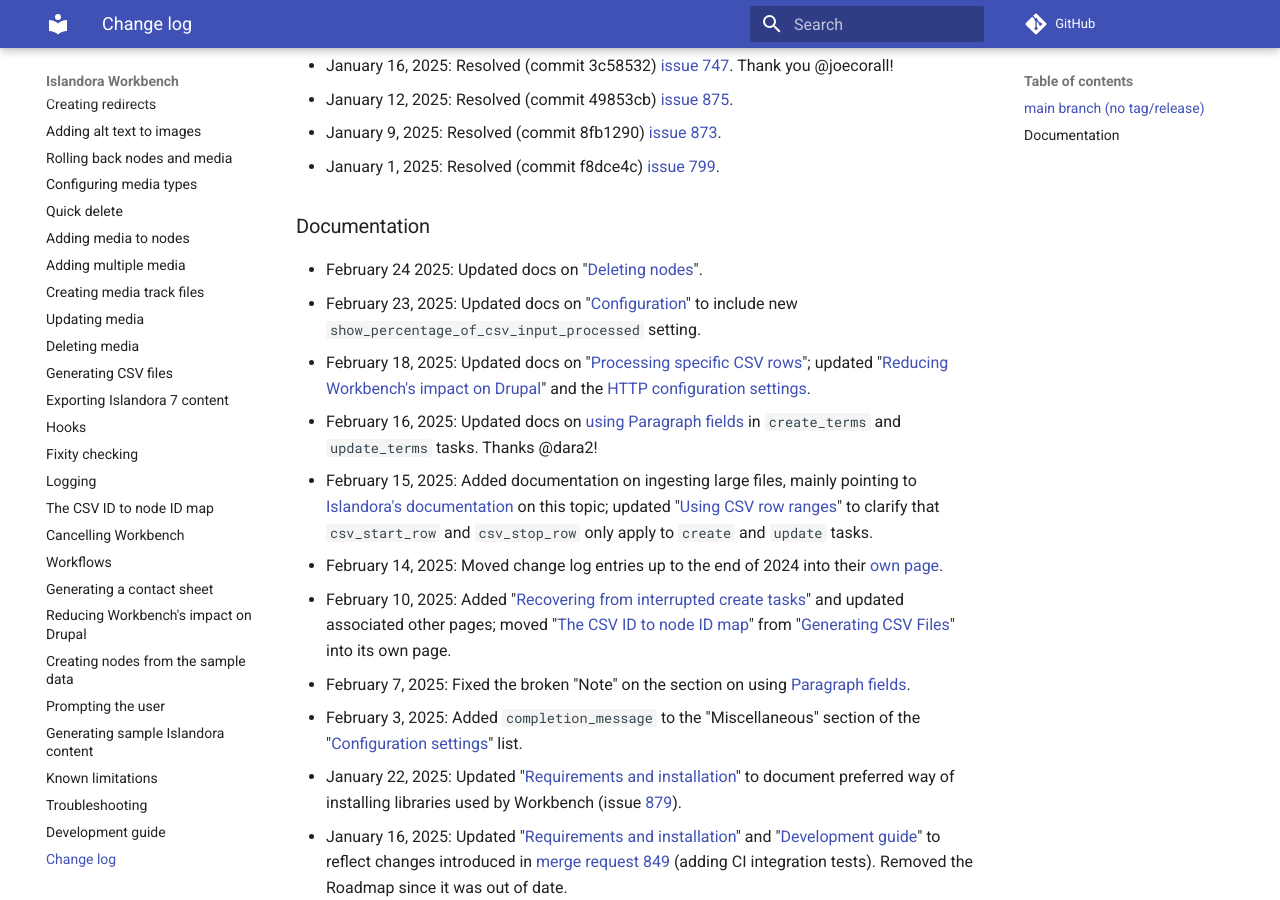
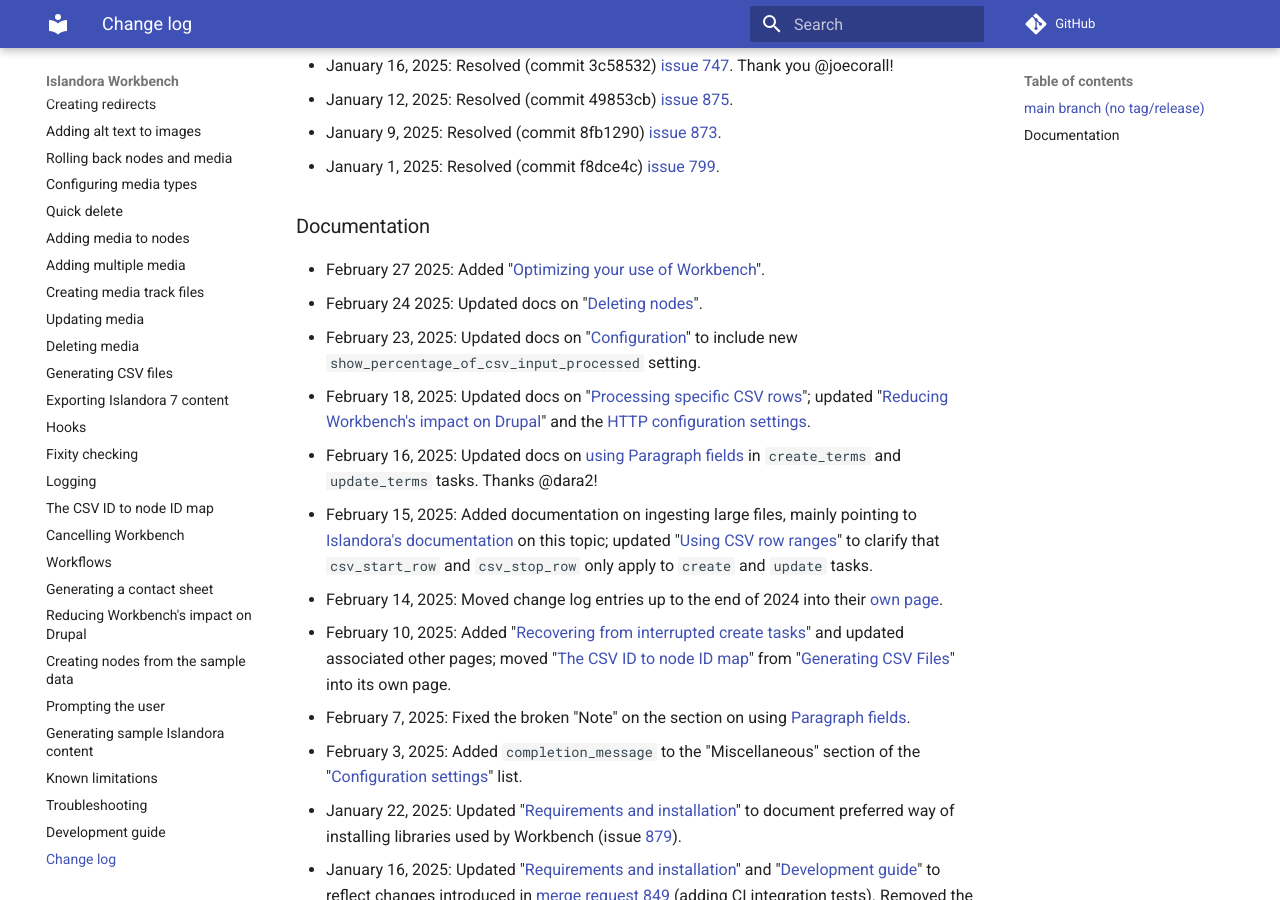
Before and after one commit to mjordan/islandora_workbench_docs, an MkDocs documentation site: the page built from docs/changelog.md, in a window 1280 px wide and 900 px high, scrolled down 491 px. Built offline with MkDocs 1.6.1 and Material for MkDocs 9.7.7, drawn with Linux system fonts in a browser that asks for light colours; comment, search, counter and statistics services are not loaded.

Commit message:
Updated changelog.

```diff
--- a/docs/changelog.md
+++ b/docs/changelog.md
@@ -17,6 +17,7 @@
 
 ### Documentation
 
+* February 27 2025: Added "[Optimizing your use of Workbench](/islandora_workbench_docs/optimizing_your_use_of_workbench/)".
 * February 24 2025: Updated docs on "[Deleting nodes](/islandora_workbench_docs/deleting_nodes/)".
 * February 23, 2025: Updated docs on "[Configuration](/islandora_workbench_docs/configuration/)" to include new `show_percentage_of_csv_input_processed` setting.
 * February 18, 2025: Updated docs on "[Processing specific CSV rows](/islandora_workbench_docs/ignoring_csv_rows_and_columns/#processing-specific-csv-rows)"; updated "[Reducing Workbench's impact on Drupal](/islandora_workbench_docs/reducing_load/)" and the [HTTP configuration settings](/islandora_workbench_docs/configuration/#http-settings).
```
